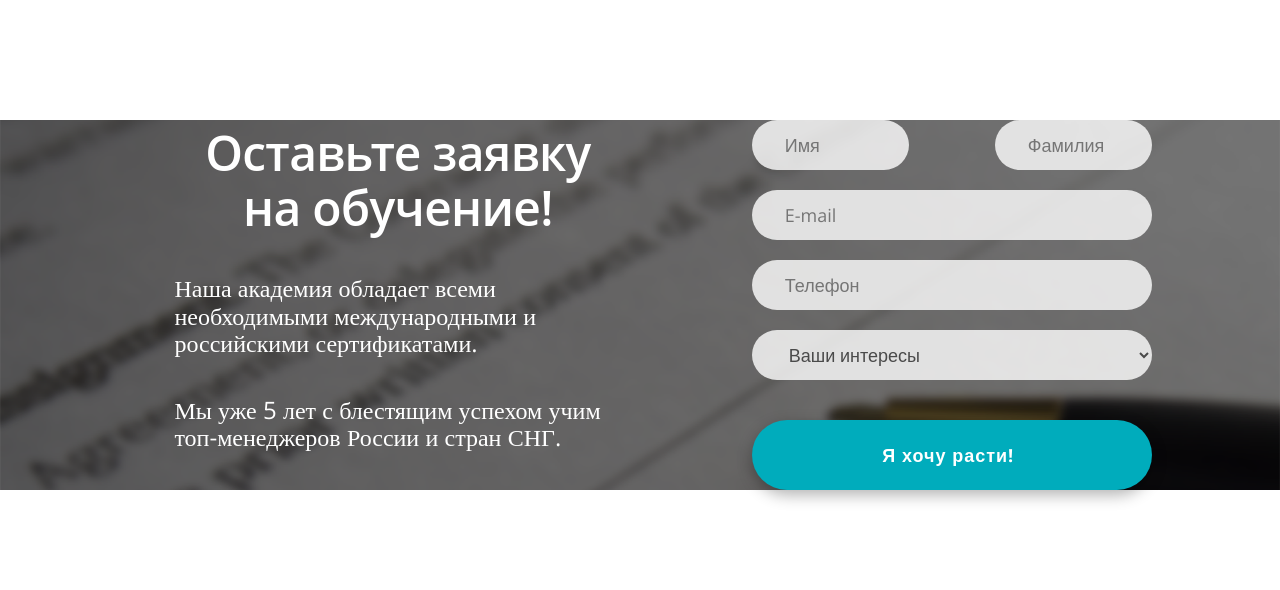
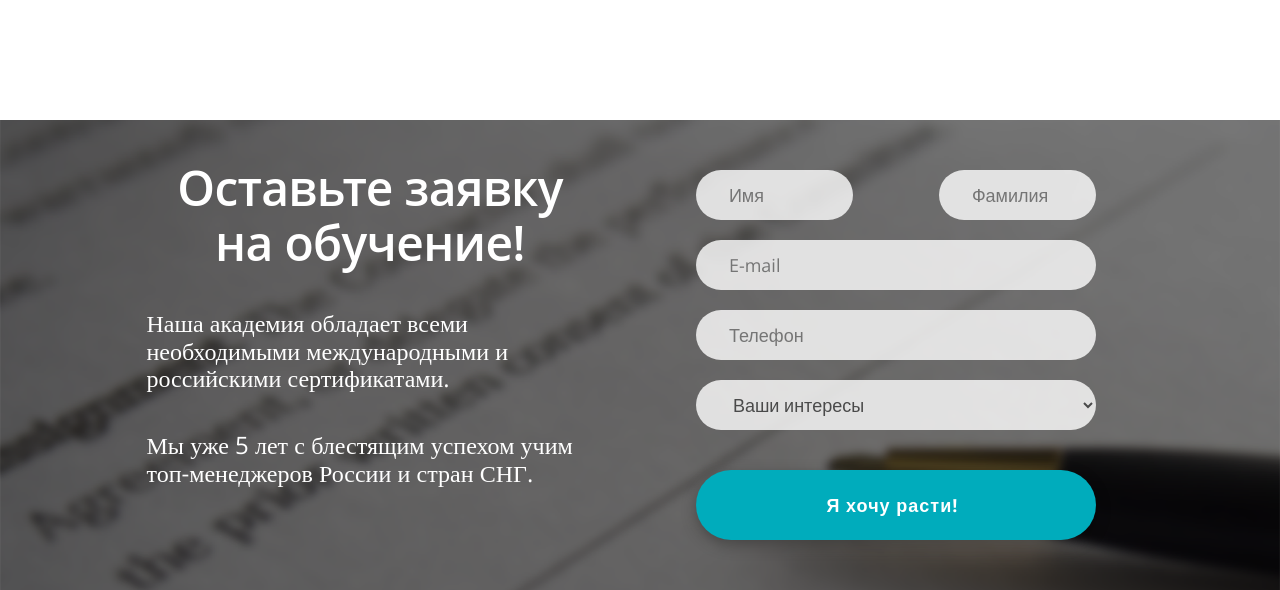
Before and after one commit to m1ndgap/are5_2.0, a plain HTML site: page index.html in a window 1280 px wide. Shown: the part 4900-5490 px from the top of the page. Drawn offline with nearby package versions, Linux system fonts and the light colour scheme.

```diff
--- a/styles/index.sass
+++ b/styles/index.sass
@@ -1260,6 +1260,8 @@
     background-size: cover
     background-position: center
     .i7_wrapper
+      margin-top: 50px
+      margin-bottom: 50px
       display: flex
       flex-flow: row nowrap
       div
@@ -1268,14 +1270,14 @@
         flex-direction: column
         flex-wrap: wrap
         &:nth-child(1)
-          padding-right: 40px
+          margin: 0px
           h1
             margin-top: -10px
           p
             &:nth-child(2)
-
         &:nth-child(2)
           width: 45%
+          margin: 0px
           > form
             min-width: 400px
             margin-left: 10%
```
Also changed, not shown: styles/index.css, styles/index.min.css.
